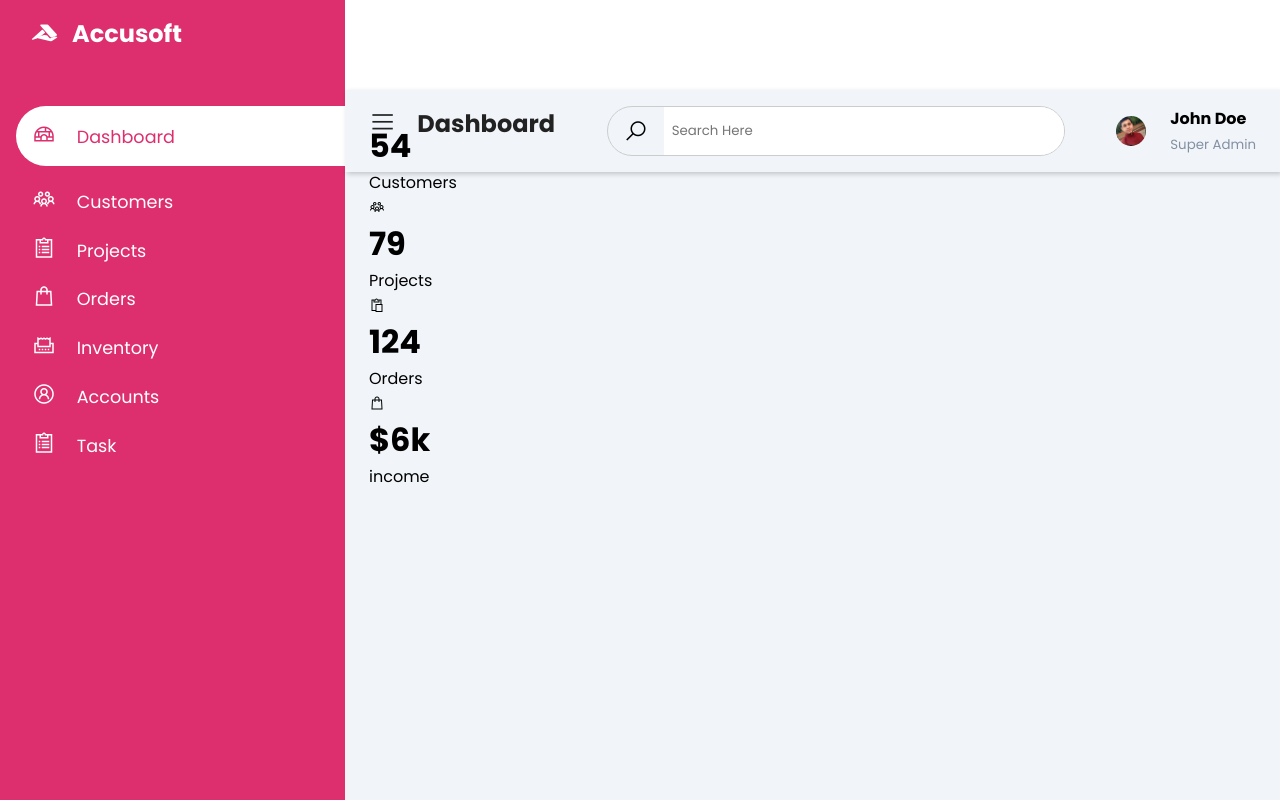
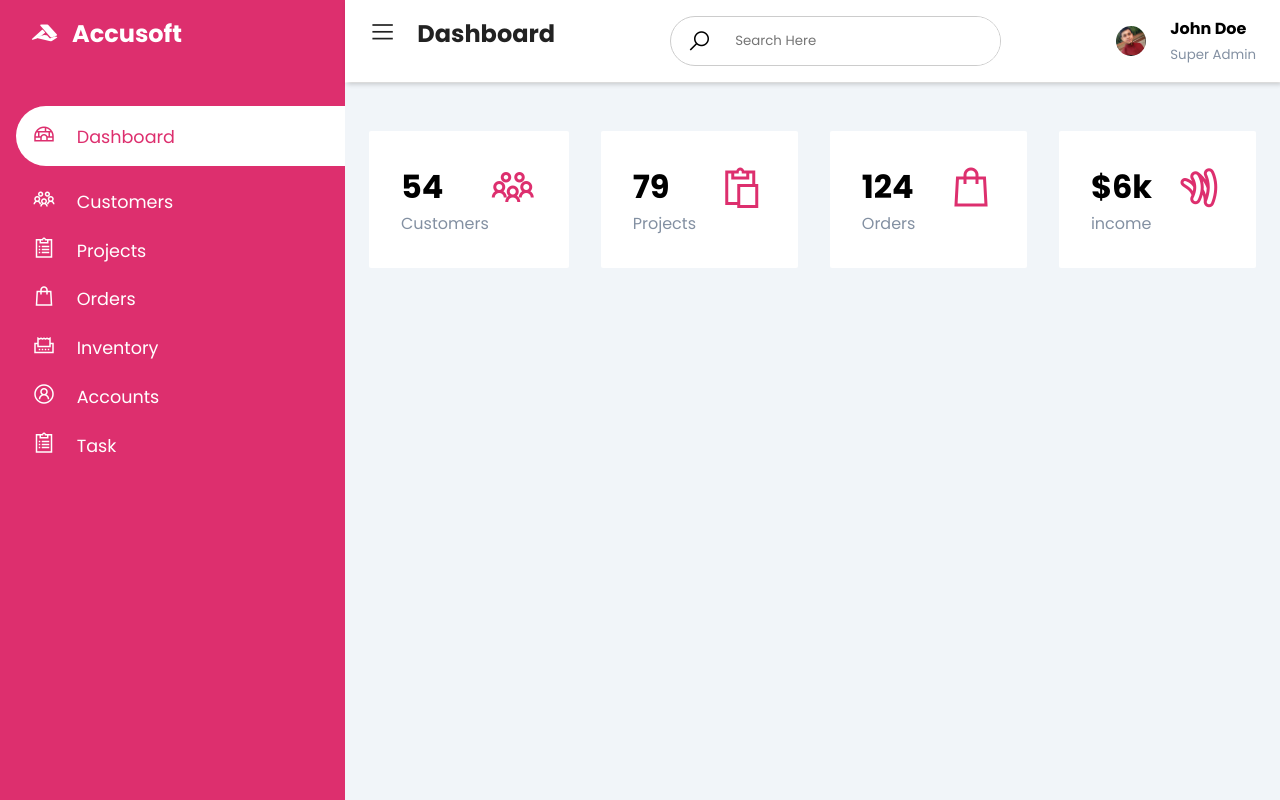
Before and after one commit to jalishmahmud/dashboard-design, a plain HTML site: page index.html in a window 1280 px wide. Drawn offline with nearby package versions, Linux system fonts and the light colour scheme.

Commit message:
menu fixed and cards done

```diff
--- a/index.html
+++ b/index.html
@@ -113,7 +113,7 @@
               <span>income</span>
             </div>
             <div>
-              <span class="las la-google-wallet"></span>
+              <span class="lab la-google-wallet"></span>
             </div>
           </div>
         </div>
--- a/style.css
+++ b/style.css
@@ -95,7 +95,6 @@ header label span {
   padding: 0.5rem;
   border: none;
   outline: none;
-  width: 400px;
 }
 .user-wrapper {
   display: flex;
@@ -110,8 +109,33 @@ header label span {
   color: var(--text-grey);
 }
 main {
-  margin-top: 90px;
+  position: absolute;
+  top: 83px;
   padding: 2rem 1.5rem;
   background-color: #f1f5f9;
-  min-height: calc(100vh - 90px);
+  min-height: calc(100vh - 83px);
+  min-width: calc(100% - 345px);
 }
+.cards {
+  display: grid;
+  grid-template-columns: repeat(4, 1fr);
+  grid-gap: 2rem;
+  margin-top: 1rem;
+}
+.card-single {
+  display: flex;
+  justify-content: space-between;
+  background-color: #fff;
+  padding: 2rem;
+  border-radius: 2px;
+}
+.card-single h1 + span {
+  color: var(--text-grey);
+}
+.card-single div:last-child span {
+  font-size: 3rem;
+  color: var(--main-color);
+}
+.card-single div:first-of-type span {
+  color: var(--text-grey);
+}
```
